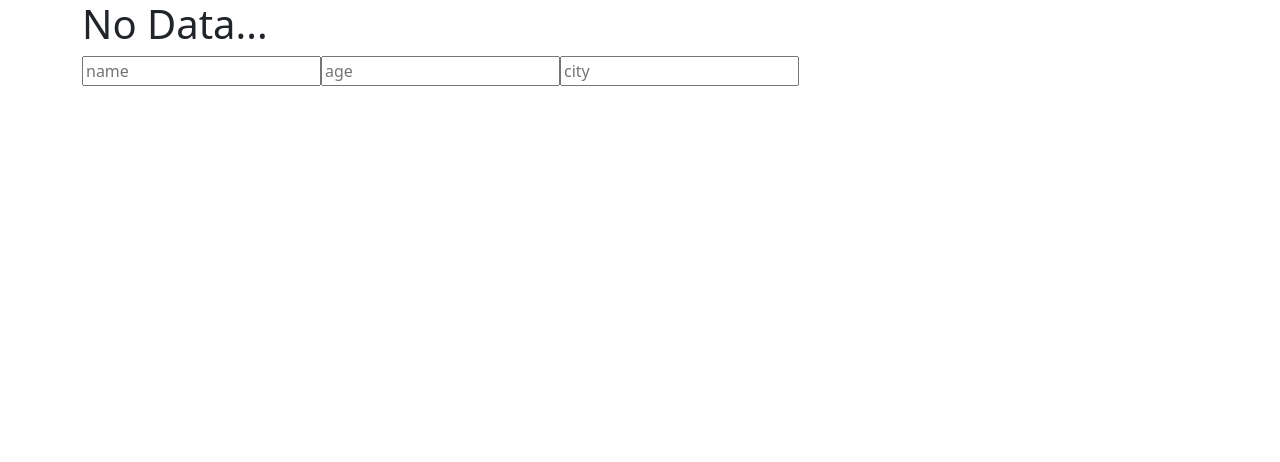
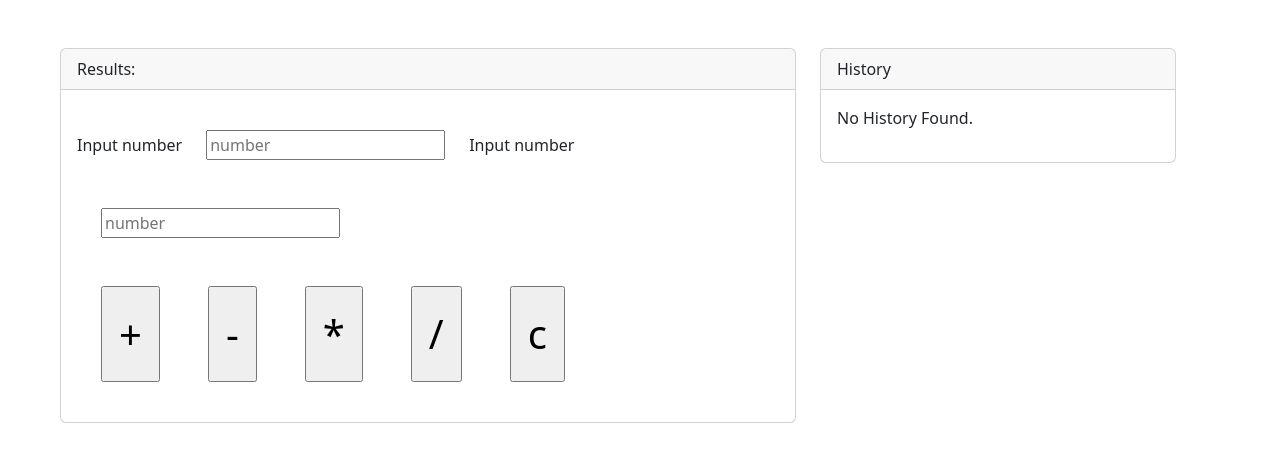
Before and after one commit to itachi644/react-practice-1, a React (Create React App) app in the folder practice/: page / in a window 1280 px wide. Shown: the top 462 px of the page. Built offline with nearby package versions, Linux system fonts and the light colour scheme.

Commit message:
practice

```diff
--- a/practice/src/App.js
+++ b/practice/src/App.js
@@ -4,6 +4,133 @@ import Profile from './components/Profile';
 import React, { useState, useEffect } from 'react'
 
 function App() {
+  const initialData = {
+    reasult: "",
+    number1: "",
+    number2: "",
+  };
+
+  const [data, setData] = useState(initialData)
+  const [histories, setHistory] = useState([])
+
+
+  const UpdateResult = (action) => {
+    if (action == 'add') {
+      const newResult = data.number1 + data.number2;
+      setData({ ...data, Result: newResult });
+      const newHistory = data.number1 + " + " + data.number2 + " = " + newResult;
+      setHistory((prevHistory) => [newHistory, ...prevHistory]);
+
+    } else if (action == 'sub') {
+      if (data.number1 >= data.number2) {
+        const newResult = data.number1 - data.number2;
+        setData({ ...data, Result: newResult });
+        const newHistory = data.number1 + " - " + data.number2 + " = " + newResult;
+        setHistory((prevHistory) => [newHistory, ...prevHistory]);
+      }
+      else {
+        alert(data.number1 + " should be greater than " + data.number2)
+      }
+    }
+
+    else if (action == 'mult') {
+      setData({ ...data, Result: data.number1 * data.number2 });
+      const newResult = data.number1 * data.number2;
+      setData({ ...data, Result: newResult });
+      const newHistory = data.number1 + " * " + data.number2 + " = " + newResult;
+      setHistory((prevHistory) => [newHistory, ...prevHistory]);
+    }
+
+    else if (action == 'div') {
+      setData({ ...data, Result: data.number1 / data.number2 });
+      const newResult = data.number1 / data.number2;
+      setData({ ...data, Result: newResult });
+      const newHistory = data.number1 + " / " + data.number2 + " = " + newResult;
+      setHistory((prevHistory) => [newHistory, ...prevHistory]);
+    }
+
+    else {
+      setData(initialData)
+    }
+  }
+
+  const UpdateNumber1 = (e) => {
+    setData({ ...data, number1: e.target.value });
+    setData({ ...data, number1: parseInt(e.target.value) })
+  }
+  const UpdateNumber2 = (e) => {
+    setData({ ...data, number2: e.target.value });
+    setData({ ...data, number2: parseInt(e.target.value) })
+  }
+
+  return (
+    <div className='container m-5'>
+      <div className='row'>
+        <div className='col-md-8'>
+          <div className="card">
+            <div className='card-header'>Results: {data.Result}</div>
+            <div className='card-body'>
+              <div className="dis-f">
+                <label>Input number</label>
+                <input className="m-4" type="number" placeholder="number" onChange={UpdateNumber1} value={data.number1} />
+                <label>Input number</label>
+                <input className="m-4" type="number" placeholder="number" onChange={UpdateNumber2} value={data.number2} />
+              </div>
+              <div className="dis-f">
+                <input className="m-4 p-3 fs-1" type="button" value={"+"} placeholder="Value Two" onClick={() => UpdateResult('add')} />
+                <input className="m-4 p-3 fs-1" type="button" value={"-"} placeholder="Value Two" onClick={() => UpdateResult('sub')} />
+                <input className="m-4 p-3 fs-1" type="button" value={"*"} placeholder="Value Two" onClick={() => UpdateResult('mult')} />
+                <input className="m-4 p-3 fs-1" type="button" value={"/"} placeholder="Value Two" onClick={() => UpdateResult('div')} />
+                <input className="m-4 p-3 fs-1" type="button" value={"c"} placeholder="Value Two" onClick={() => UpdateResult('c')} />
+              </div>
+            </div>
+          </div>
+        </div>
+        <div className='col-md-4'>
+          <div className='card'>
+            <div className='card-header'>History</div>
+            <div className='card-body'>
+              {
+                histories.length == 0 ?
+                  <p>No History Found.</p>
+                  :
+                  <>
+                    <ol>
+                      {
+                        histories.map((history, key) => {
+                          return <li key={key}>{history}</li>
+                        })
+                      }
+                    </ol>
+                    <input type="button" value="clear" onClick={() => setHistory([])} />
+                  </>
+              }
+
+            </div>
+          </div>
+        </div>
+      </div>
+    </div>
+  )
+
+  // <div className='row'>
+  //   <div className="card p-3">
+  //     <h1>Results: {data.Result}</h1>
+  //     <div className="dis-f">
+  //       <label>Input number</label>
+  //       <input className="m-5" type="number" placeholder="number" onChange={UpdateNumber1} value={data.number1} />
+  //       <label>Input number</label>
+  //       <input className="m-5" type="number" placeholder="number" onChange={UpdateNumber2} value={data.number2} />
+  //     </div>
+  //     <div className="dis-f">
+  //       <input className="m-4 p-3 fs-1" type="button" value={"+"} placeholder="Value Two" onClick={() => UpdateResult('add')} />
+  //       <input className="m-4 p-3 fs-1" type="button" value={"-"} placeholder="Value Two" onClick={() => UpdateResult('sub')} />
+  //       <input className="m-4 p-3 fs-1" type="button" value={"*"} placeholder="Value Two" onClick={() => UpdateResult('mult')} />
+  //       <input className="m-4 p-3 fs-1" type="button" value={"/"} placeholder="Value Two" onClick={() => UpdateResult('div')} />
+  //       <input className="m-4 p-3 fs-1" type="button" value={"c"} placeholder="Value Two" onClick={() => UpdateResult('c')} />
+  //     </div>
+  //   </div>
+  // </div>
   // // const profiles = [{
   // //   name:"huzaif",
   // //   img:"https://avatars.githubusercontent.com/u/182518533?v=4",
@@ -21,59 +148,59 @@ function App() {
   // //     about:"i'm a student"
   // // }];
   // const [profiles, setProfiles] = useState([]);
-const [data, setData] = useState({
-  name: "",
-  age: "",
-  city: "",
-  plus: ""
-});
+  // const [data, setData] = useState({
+  //   name: "",
+  //   age: "",
+  //   city: "",
+  //   plus: ""
+  // });
 
-const [isEmpty, setIsEmpty] = useState(true);
+  // const [isEmpty, setIsEmpty] = useState(true);
 
-const updateName =(e) => {
-  setData({...data,name: e.target.value})
-  setIsEmpty((e.target.value == '' && data.age == '' && data.city == '') ? true : false)
-}
-const updateAge =(e) => {
-  setData({...data,age: e.target.value})
-  setIsEmpty(( data.name == '' && e.target.value == '' && data.city == '' ) ? true : false)
-}
-const updateCity =(e) => {
-  setData({...data,city: e.target.value})
-  setIsEmpty((data.name == '' && data.age == '' && e.target.value == '') ? true : false)
-}
+  // const updateName =(e) => {
+  //   setData({...data,name: e.target.value})
+  //   setIsEmpty((e.target.value == '' && data.age == '' && data.city == '') ? true : false)
+  // }
+  // const updateAge =(e) => {
+  //   setData({...data,age: e.target.value})
+  //   setIsEmpty(( data.name == '' && e.target.value == '' && data.city == '' ) ? true : false)
+  // }
+  // const updateCity =(e) => {
+  //   setData({...data,city: e.target.value})
+  //   setIsEmpty((data.name == '' && data.age == '' && e.target.value == '') ? true : false)
+  // }
 
-return (
-  <div className="container">
-    { isEmpty ?
-    <h1>No Data...</h1>
-    :
-    <>
-    {
-      data.name != '' ?
-      <h1>Name: {data.name}</h1>
-      :
-      <></>
-    }
-    {
-      data.age != '' ?
-      <h1>Age: {data.age}</h1>
-      :
-      <></>
-    }
-     {
-      data.city != '' ?
-      <h1>City: {data.city}</h1>
-      :
-      <></>
-     }
-    </>
-    }
-    <input placeholder='name' type="text" onChange={updateName} />
-    <input placeholder='age' type="text" onChange={updateAge}/>
-    <input placeholder='city' type="text" onChange={updateCity} />
-  </div>
-)
+  // return (
+  // <div className="container">
+  //   { isEmpty ?
+  //   <h1>No Data...</h1>
+  //   :
+  //   <>
+  //   {
+  //     data.name != '' ?
+  //     <h1>Name: {data.name}</h1>
+  //     :
+  //     <></>
+  //   }
+  //   {
+  //     data.age != '' ?
+  //     <h1>Age: {data.age}</h1>
+  //     :
+  //     <></>
+  //   }
+  //    {
+  //     data.city != '' ?
+  //     <h1>City: {data.city}</h1>
+  //     :
+  //     <></>
+  //    }
+  //   </>
+  //   }
+  //   <input placeholder='name' type="text" onChange = {updateName}/>
+  //   <input placeholder='age' type="text" onChange = {updateAge}/>
+  //   <input placeholder='city' type="text" onChange = {updateCity}/>
+  // </div>
+  // )
   // useEffect(
   //   () => {
   //     fetch ('/data/profiles.json')
```
